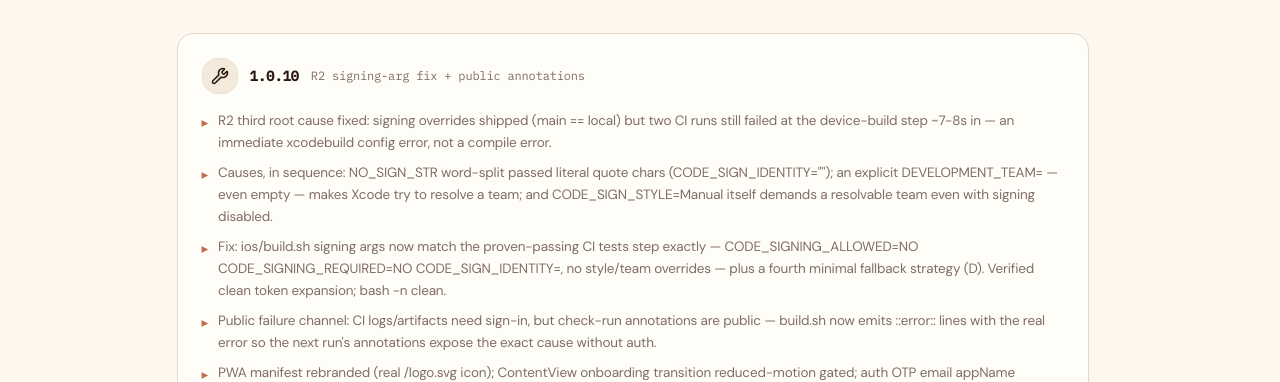
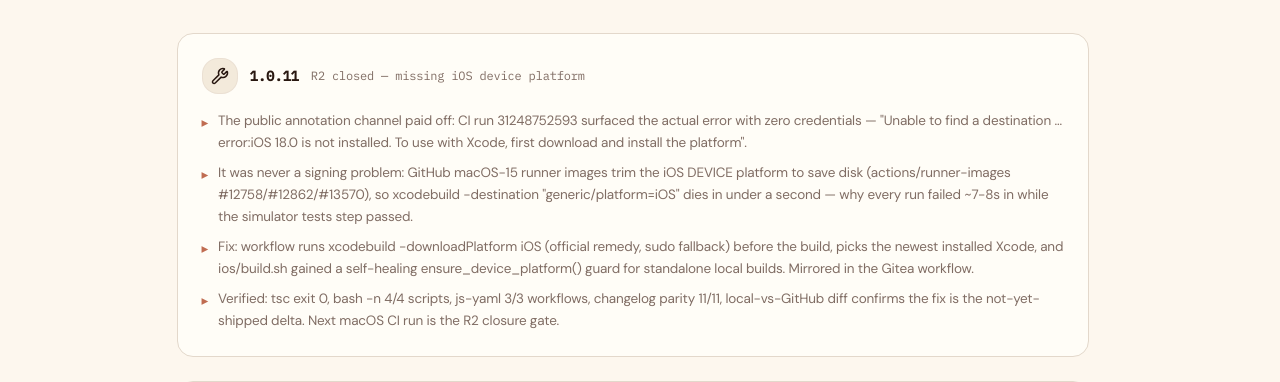
Before and after one commit to Alot1z/packwise, a React (Vite) app: page /changelog in a window 1280 px wide. Shown: the part 246-628 px from the top of the page. Built offline with nearby package versions, Linux system fonts and the light colour scheme; no server answers; what @convex-dev/auth would draw is missing.

Commit message:
Before: continue

```diff
--- a/src/pages/Changelog.tsx
+++ b/src/pages/Changelog.tsx
@@ -2,6 +2,17 @@ import { Wrench, Box, ExternalLink } from "lucide-react";
 import { SiteNav, SiteFooter, PageHeader, serif, LIVE_ACTIONS, LIVE_RELEASE_DEV, WIKI_URL } from "@/components/site-shared";
 
 const entries = [
+  {
+    tag: "1.0.11",
+    date: "R2 closed — missing iOS device platform",
+    icon: Wrench,
+    items: [
+      'The public annotation channel paid off: CI run 31248752593 surfaced the actual error with zero credentials — "Unable to find a destination … error:iOS 18.0 is not installed. To use with Xcode, first download and install the platform".',
+      'It was never a signing problem: GitHub macOS-15 runner images trim the iOS DEVICE platform to save disk (actions/runner-images #12758/#12862/#13570), so xcodebuild -destination "generic/platform=iOS" dies in under a second — why every run failed ~7-8s in while the simulator tests step passed.',
+      'Fix: workflow runs xcodebuild -downloadPlatform iOS (official remedy, sudo fallback) before the build, picks the newest installed Xcode, and ios/build.sh gained a self-healing ensure_device_platform() guard for standalone local builds. Mirrored in the Gitea workflow.',
+      'Verified: tsc exit 0, bash -n 4/4 scripts, js-yaml 3/3 workflows, changelog parity 11/11, local-vs-GitHub diff confirms the fix is the not-yet-shipped delta. Next macOS CI run is the R2 closure gate.',
+    ],
+  },
   {
     tag: "1.0.10",
     date: "R2 signing-arg fix + public annotations",
```
Also changed, not shown: .gitea/workflows/ios.yml, wiki/Changelog.md, 3 other files (tests, documents, lock files or other folders).
